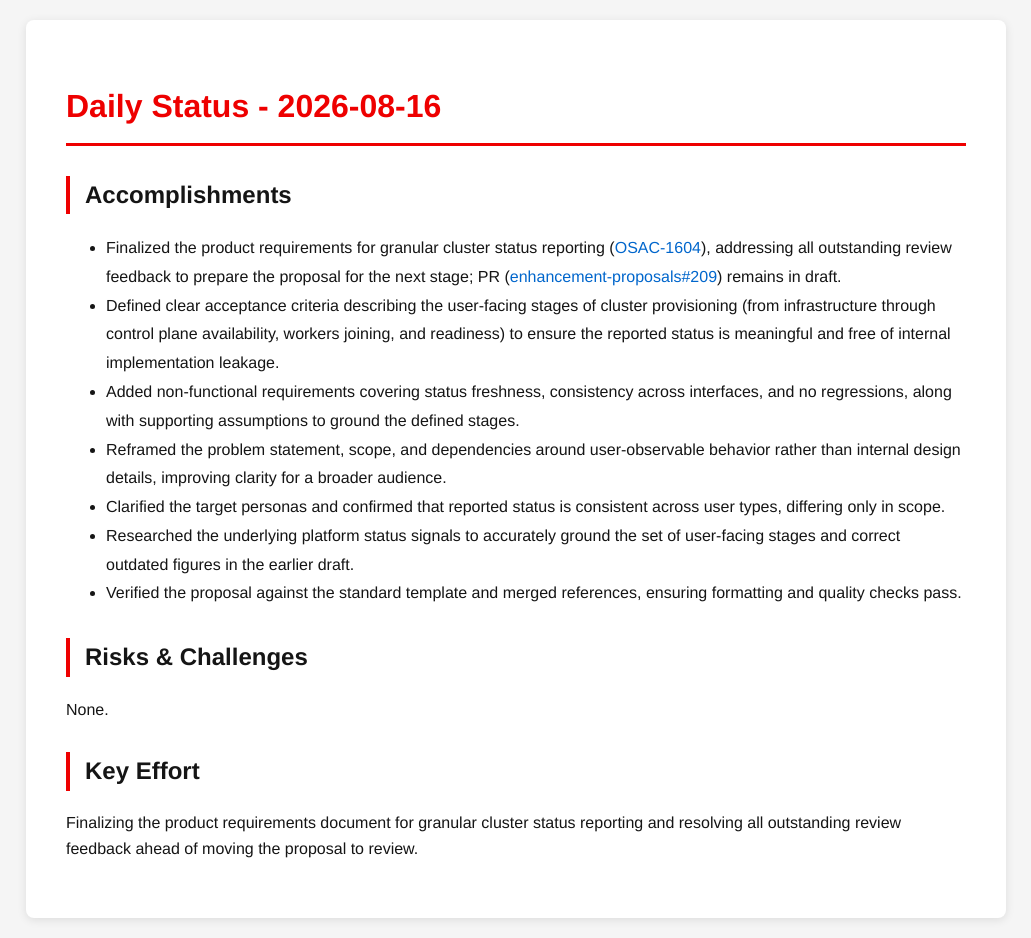
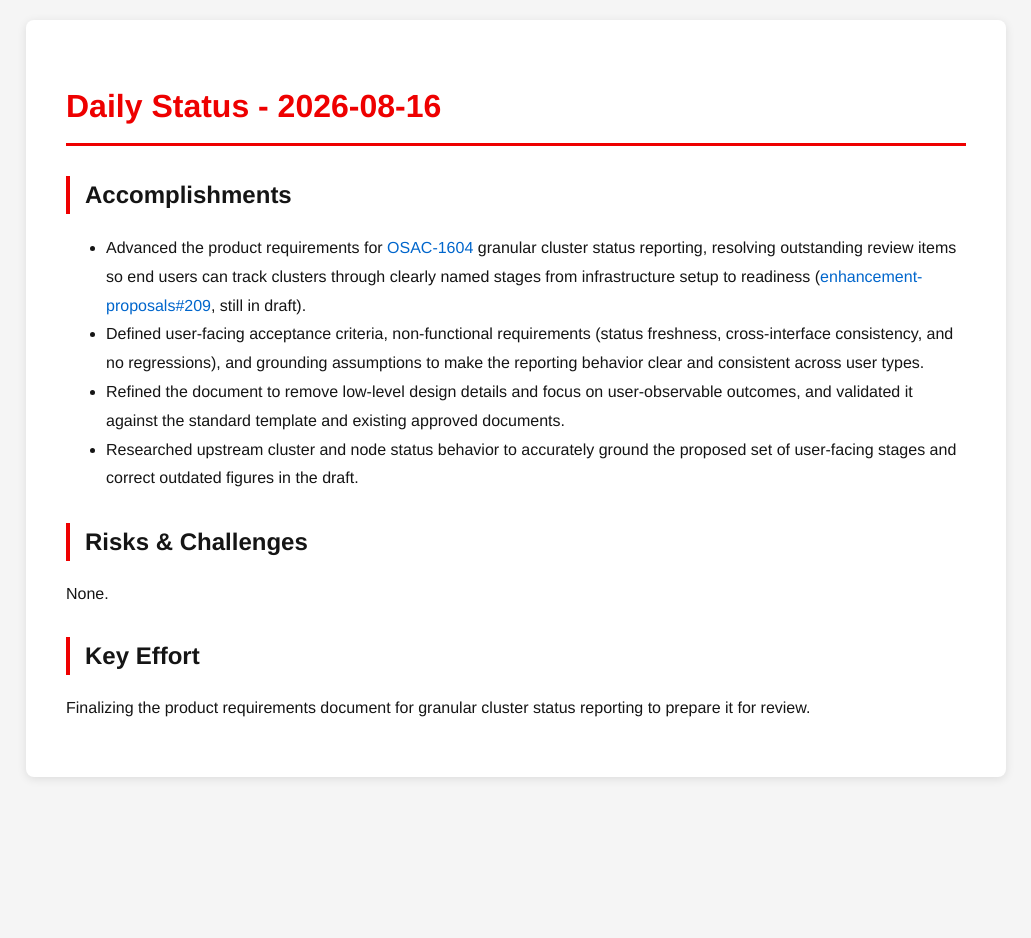
Before and after one commit to tzvatot/daily-status, a Jekyll site: the page built from 2026-08-16.md, in a window 1280 px wide. Shown: the whole page, without its empty margins (124-1155 px from the left). Built offline with Jekyll 4.4.1, drawn with Linux system fonts in a browser that asks for light colours; after the commit the page ends 900 px from its top, so only the background shows below that.

Commit message:
Daily status update - 2026-08-16

```diff
--- a/2026-08-16.md
+++ b/2026-08-16.md
@@ -7,16 +7,13 @@ date: 2026-08-16
 # Daily Status - 2026-08-16
 
 ## Accomplishments
-- Finalized the product requirements for granular cluster status reporting ([OSAC-1604](https://redhat.atlassian.net/browse/OSAC-1604)), addressing all outstanding review feedback to prepare the proposal for the next stage; PR ([enhancement-proposals#209](https://github.com/osac-project/enhancement-proposals/pull/209)) remains in draft.
-- Defined clear acceptance criteria describing the user-facing stages of cluster provisioning (from infrastructure through control plane availability, workers joining, and readiness) to ensure the reported status is meaningful and free of internal implementation leakage.
-- Added non-functional requirements covering status freshness, consistency across interfaces, and no regressions, along with supporting assumptions to ground the defined stages.
-- Reframed the problem statement, scope, and dependencies around user-observable behavior rather than internal design details, improving clarity for a broader audience.
-- Clarified the target personas and confirmed that reported status is consistent across user types, differing only in scope.
-- Researched the underlying platform status signals to accurately ground the set of user-facing stages and correct outdated figures in the earlier draft.
-- Verified the proposal against the standard template and merged references, ensuring formatting and quality checks pass.
+- Advanced the product requirements for [OSAC-1604](https://redhat.atlassian.net/browse/OSAC-1604) granular cluster status reporting, resolving outstanding review items so end users can track clusters through clearly named stages from infrastructure setup to readiness ([enhancement-proposals#209](https://github.com/osac-project/enhancement-proposals/pull/209), still in draft).
+- Defined user-facing acceptance criteria, non-functional requirements (status freshness, cross-interface consistency, and no regressions), and grounding assumptions to make the reporting behavior clear and consistent across user types.
+- Refined the document to remove low-level design details and focus on user-observable outcomes, and validated it against the standard template and existing approved documents.
+- Researched upstream cluster and node status behavior to accurately ground the proposed set of user-facing stages and correct outdated figures in the draft.
 
 ## Risks & Challenges
 None.
 
 ## Key Effort
-Finalizing the product requirements document for granular cluster status reporting and resolving all outstanding review feedback ahead of moving the proposal to review.
+Finalizing the product requirements document for granular cluster status reporting to prepare it for review.
```
